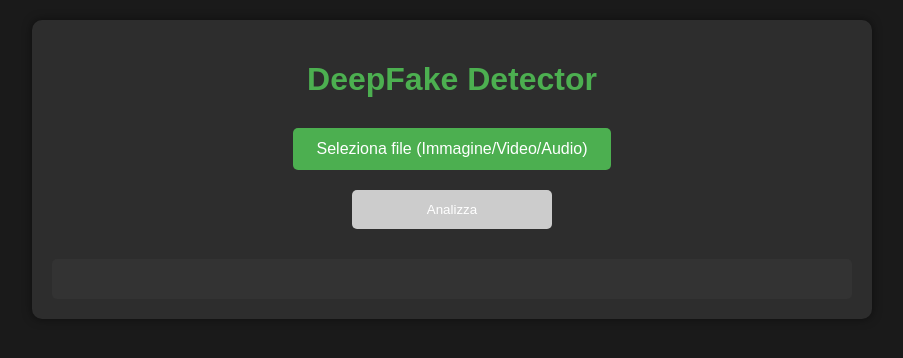
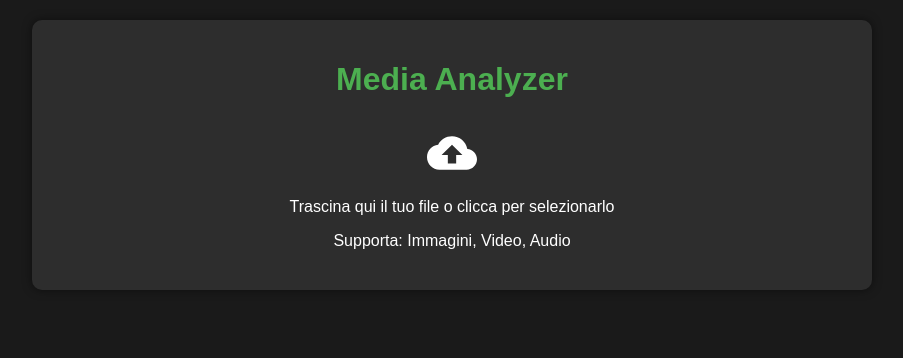
Before and after one commit to giaccorelli95-ops/deepfake-detector, a plain HTML site: page index.html in a window 1280 px wide. Shown: the whole page, without its empty margins (188-1091 px from the left). Drawn offline with nearby package versions, Linux system fonts and the light colour scheme.

Commit message:
Update index.html

```diff
--- a/index.html
+++ b/index.html
@@ -3,32 +3,34 @@
 <head>
     <meta charset="UTF-8">
     <meta name="viewport" content="width=device-width, initial-scale=1.0">
-    <title>DeepFake Detector</title>
-    <!-- Rimuoviamo il CSP per ora per testare -->
-    <link rel="stylesheet" type="text/css" href="./styles.css">
-    <script src="https://cdn.jsdelivr.net/npm/axios/dist/axios.min.js"></script>
+    <title>Media Analyzer</title>
+    <link rel="stylesheet" href="styles.css">
 </head>
 <body>
     <div class="container">
-        <h1>DeepFake Detector</h1>
+        <header>
+            <h1>Media Analyzer</h1>
+        </header>
 
-        <div class="upload-section">
-            <input type="file" id="fileInput" accept="image/*,video/*,audio/*" class="file-input">
-            <label for="fileInput" class="file-label">
-                Seleziona file (Immagine/Video/Audio)
-            </label>
-            <div id="fileName" class="file-name"></div>
-        </div>
+        <main>
+            <div class="upload-section">
+                <div class="upload-box" id="dropZone">
+                    <input type="file" id="fileInput" accept="image/*,video/*,audio/*" style="display: none;">
+                    <div class="upload-content">
+                        <svg class="upload-icon" width="50" height="50" viewBox="0 0 24 24">
+                            <path fill="currentColor" d="M19.35 10.04C18.67 6.59 15.64 4 12 4 9.11 4 6.6 5.64 5.35 8.04 2.34 8.36 0 10.91 0 14c0 3.31 2.69 6 6 6h13c2.76 0 5-2.24 5-5 0-2.64-2.05-4.78-4.65-4.96zM14 13v4h-4v-4H7l5-5 5 5h-3z"/>
+                        </svg>
+                        <p>Trascina qui il tuo file o clicca per selezionarlo</p>
+                        <span class="supported-formats">Supporta: Immagini, Video, Audio</span>
+                    </div>
+                </div>
+            </div>
 
-        <button id="analyzeBtn" class="analyze-btn" disabled>Analizza</button>
-
-        <div id="result" class="result-section">
-            <div id="loading" class="loading" style="display: none;">
-                <p>Analisi in corso...</p>
-                <p>L'upload di file grandi potrebbe richiedere alcuni minuti</p>
+            <div class="results-section" style="display: none;">
+                <h2>Risultati Analisi</h2>
+                <div id="results"></div>
             </div>
-            <div id="resultContent" class="result-content"></div>
-        </div>
+        </main>
     </div>
     <script src="app.js"></script>
 </body>
```
